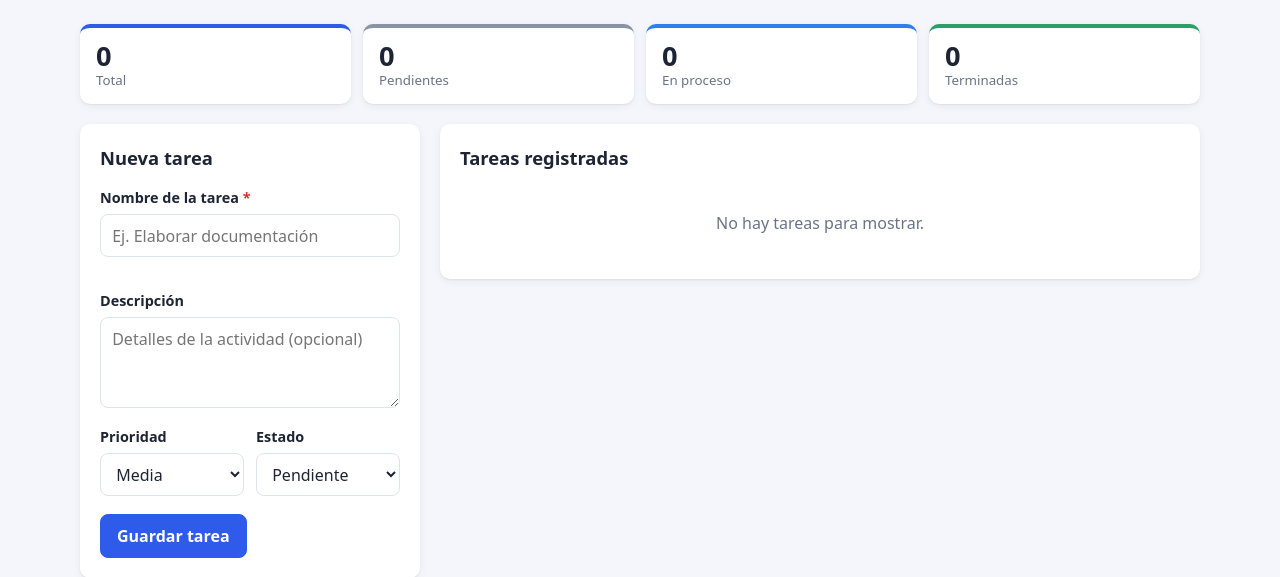
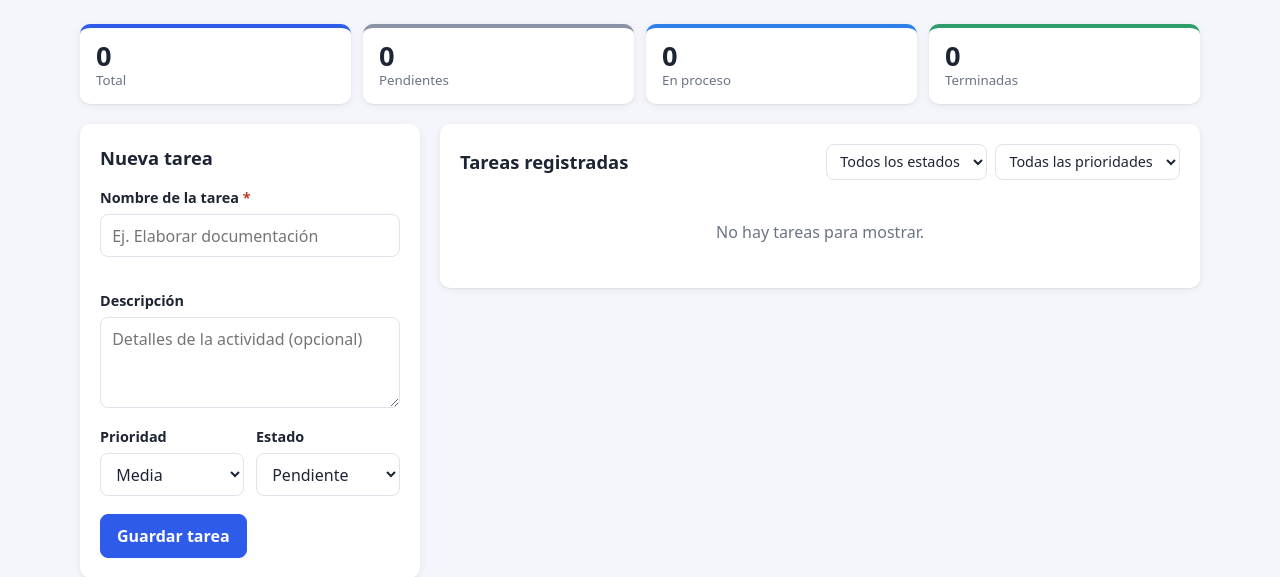
Before and after one commit to MorrisMau04/TaskManager-DevOps, a Flask app: page / in a window 1280 px wide. Shown: the part 97-674 px from the top of the page. Run offline with Flask 3, Linux system fonts and the light colour scheme; data that the repository does not hold is empty.

Commit message:
Agregar selector de estado y filtros por prioridad (RF05, RF06)

```diff
--- a/static/js/app.js
+++ b/static/js/app.js
@@ -52,7 +52,10 @@ async function cargarTareas() {
 }
 
 function tareasVisibles() {
-  return estadoApp.tareas;
+  const estado = $("#filtro-estado").value;
+  const prioridad = $("#filtro-prioridad").value;
+  return estadoApp.tareas.filter((t) =>
+    (!estado || t.estado === estado) && (!prioridad || t.prioridad === prioridad));
 }
 
 function actualizarContadores() {
@@ -96,10 +99,12 @@ function crearTarjeta(tarea) {
   li.querySelector(".tarea-meta").textContent = `#${tarea.id} · ${tarea.actualizada_en}`;
 
   const acciones = li.querySelector(".tarea-acciones");
-  const etiquetaEstado = document.createElement("span");
-  etiquetaEstado.className = `badge badge-estado e-${slug(tarea.estado)}`;
-  etiquetaEstado.textContent = tarea.estado;
-  acciones.append(etiquetaEstado);
+  const selector = document.createElement("select");
+  selector.className = `selector-estado e-${slug(tarea.estado)}`;
+  selector.dataset.accion = "estado";
+  selector.setAttribute("aria-label", `Estado de la tarea ${tarea.nombre}`);
+  ESTADOS.forEach((estado) => selector.add(new Option(estado, estado, false, estado === tarea.estado)));
+  acciones.append(selector);
   acciones.append(boton("Editar", "editar"));
   acciones.append(boton("Eliminar", "eliminar", "peligro"));
   return li;
@@ -201,6 +206,22 @@ async function eliminarTarea(id) {
 }
 
 // ----------------------------------------------------------------------------
+// RF05: Cambiar estado
+// ----------------------------------------------------------------------------
+async function cambiarEstado(id, estado) {
+  try {
+    const resultado = await peticion(`${API}/${id}/estado`, {
+      method: "PATCH", body: JSON.stringify({ estado }),
+    });
+    mostrarMensaje(resultado.mensaje);
+    await cargarTareas();
+  } catch (e) {
+    mostrarMensaje(e.message, "error");
+    renderizar();
+  }
+}
+
+// ----------------------------------------------------------------------------
 // Inicio
 // ----------------------------------------------------------------------------
 document.addEventListener("DOMContentLoaded", () => {
@@ -210,6 +231,8 @@ document.addEventListener("DOMContentLoaded", () => {
     $("#nombre").removeAttribute("aria-invalid");
   });
   $("#boton-cancelar").addEventListener("click", limpiarFormulario);
+  $("#filtro-estado").addEventListener("change", renderizar);
+  $("#filtro-prioridad").addEventListener("change", renderizar);
   const lista = $("#lista-tareas");
   lista.addEventListener("click", (evento) => {
     const control = evento.target.closest("button[data-accion]");
@@ -218,5 +241,10 @@ document.addEventListener("DOMContentLoaded", () => {
     if (control.dataset.accion === "editar") iniciarEdicion(id);
     if (control.dataset.accion === "eliminar") eliminarTarea(id);
   });
+  lista.addEventListener("change", (evento) => {
+    if (evento.target.dataset.accion !== "estado") return;
+    const id = Number(evento.target.closest(".tarea").dataset.id);
+    cambiarEstado(id, evento.target.value);
+  });
   cargarTareas();
 });
--- a/templates/index.html
+++ b/templates/index.html
@@ -67,6 +67,18 @@
       <section class="panel" aria-labelledby="titulo-listado">
         <div class="listado-cabecera">
           <h2 id="titulo-listado">Tareas registradas</h2>
+          <div class="filtros">
+            <label class="oculto" for="filtro-estado">Filtrar por estado</label>
+            <select id="filtro-estado">
+              <option value="">Todos los estados</option>
+              {% for e in estados %}<option value="{{ e }}">{{ e }}</option>{% endfor %}
+            </select>
+            <label class="oculto" for="filtro-prioridad">Filtrar por prioridad</label>
+            <select id="filtro-prioridad">
+              <option value="">Todas las prioridades</option>
+              {% for p in prioridades %}<option value="{{ p }}">{{ p }}</option>{% endfor %}
+            </select>
+          </div>
         </div>
         <ul id="lista-tareas" class="lista-tareas" aria-live="polite"></ul>
         <p id="sin-tareas" class="vacio" hidden>No hay tareas para mostrar.</p>
```
